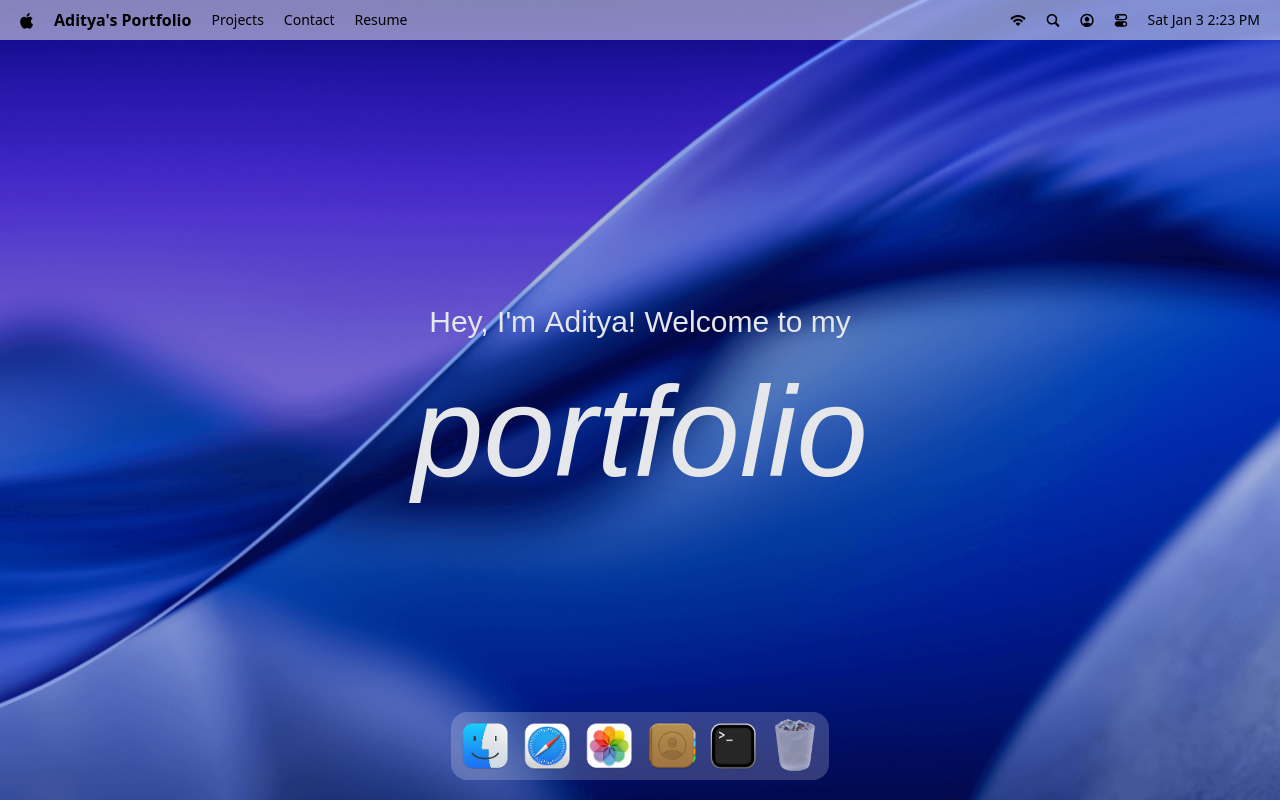
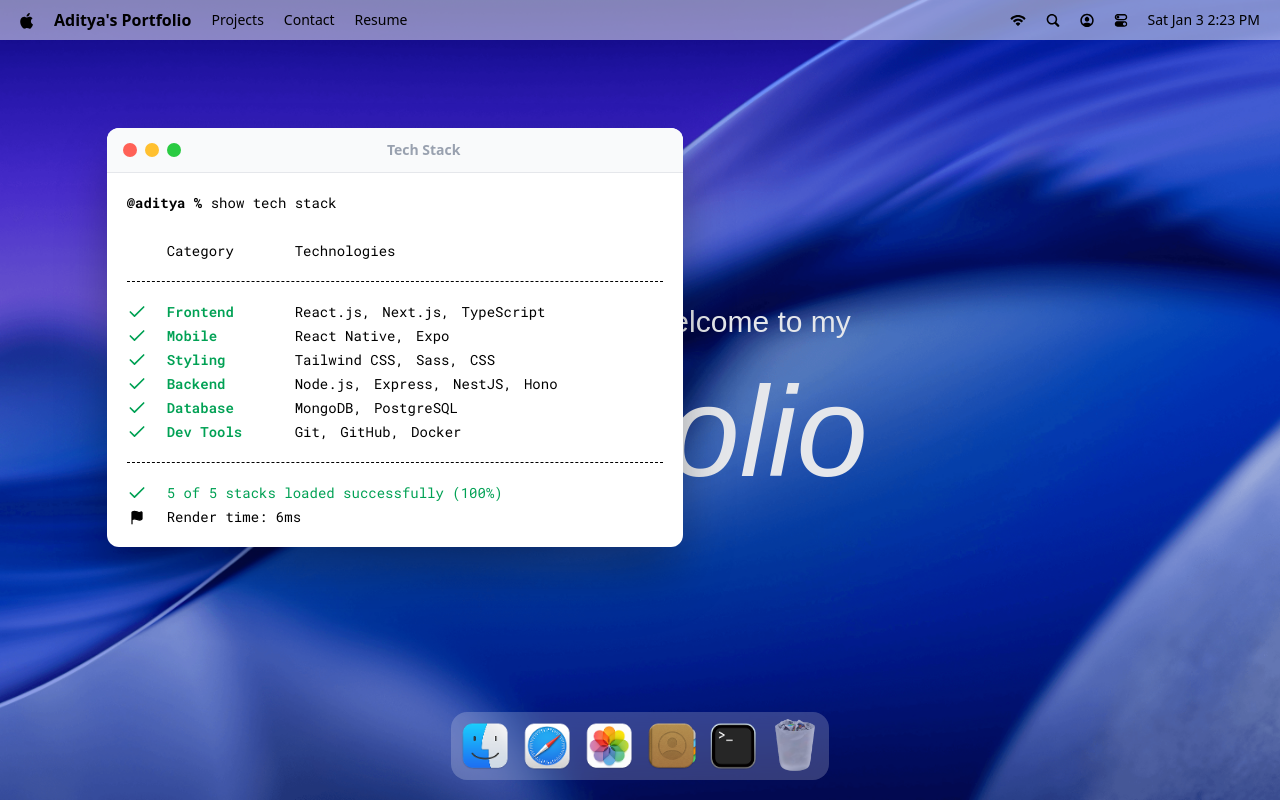
Before and after one commit to Adii-45/macos_portfolio, a React (Vite) app: page / in a window 1280 px wide. Both pictures are taken after a click on the button 733 px from the left and 746 px from the top of the page. Built offline with nearby package versions, Linux system fonts and the light colour scheme; a web font is replaced by a local one.

Commit message:
implement a hoc for managing window states and add the first window - terminal

```diff
--- a/src/App.jsx
+++ b/src/App.jsx
@@ -1,5 +1,12 @@
+import React from "react";
+
 import { Dock, Navbar, Welcome } from "#components";
-import React from "react";
+import { Terminal } from "#windows";
+
+import { gsap } from "gsap";
+import { Draggable } from "gsap/Draggable";
+
+gsap.registerPlugin(Draggable);
 
 const App = () => {
   return (
@@ -7,6 +14,8 @@
       <Navbar />
       <Welcome />
       <Dock />
+
+      <Terminal />
     </main>
   );
 };
--- /dev/null
+++ b/src/components/WindowControls.jsx
@@ -0,0 +1,16 @@
+import React from "react";
+import { useWindowStore } from "#store/windows";
+
+const WindowControls = ({ target }) => {
+  const { closeWindow } = useWindowStore();
+
+  return (
+    <div id="window-controls">
+      <div className="close" onClick={() => closeWindow(target)}></div>
+      <div className="minimize"></div>
+      <div className="maximize"></div>
+    </div>
+  );
+};
+
+export default WindowControls;
--- a/src/components/index.js
+++ b/src/components/index.js
@@ -1,5 +1,6 @@
 import Navbar from "#components/Navbar.jsx";
 import Welcome from "#components/Welcome.jsx";
 import Dock from "#components/Dock.jsx";
+import WindowControls from "#components/WIndowControls.jsx";
 
-export { Navbar, Welcome, Dock };
+export { Navbar, Welcome, Dock, WindowControls };
--- /dev/null
+++ b/src/hoc/WindowWrapper.jsx
@@ -0,0 +1,58 @@
+import React, { useLayoutEffect } from "react";
+import { useWindowStore } from "#store/windows";
+import { useRef } from "react";
+import { useGSAP } from "@gsap/react";
+import { gsap } from "gsap";
+import { Draggable } from "gsap/Draggable";
+
+const WindowWrapper = (Component, windowKey) => {
+  const Wrapped = (props) => {
+    const { focusWindow, windows } = useWindowStore();
+    const { isOpen, zIndex } = windows[windowKey];
+    const ref = useRef(null);
+
+    useGSAP(() => {
+      const el = ref.current;
+      if (!el || !isOpen) return;
+
+      el.style.display = "block";
+
+      gsap.fromTo(
+        el,
+        { scale: 0.8, opacity: 0, y: 40 },
+        { scale: 1, opacity: 1, y: 0, duration: 0.6, ease: "power3.out" }
+      );
+    }, [isOpen]);
+
+    useGSAP(() => {
+      const el = ref.current;
+      if (!el) return;
+
+      const [instance] = Draggable.create(el, {
+        onPress: () => focusWindow(windowKey),
+      });
+
+      return () => instance.kill();
+    }, []);
+
+    useLayoutEffect(() => {
+      const el = ref.current;
+      if (!el) return;
+      el.style.display = isOpen ? "block" : "none";
+    }, [isOpen]);
+
+    return (
+      <section id={windowKey} ref={ref} style={{ zIndex }} className="absolute">
+        <Component {...props} />
+      </section>
+    );
+  };
+
+  Wrapped.displayName = `WindowWrapper(${
+    Component.displayName || Component.name || "Component"
+  })`;
+
+  return Wrapped;
+};
+
+export default WindowWrapper;
--- /dev/null
+++ b/src/windows/Terminal.jsx
@@ -0,0 +1,60 @@
+import React from "react";
+import WindowWrapper from "#hoc/WindowWrapper.jsx";
+import { techStack } from "#constants";
+import { Check, Flag } from "lucide-react";
+import WindowControls from "#components/WindowControls.jsx";
+
+const Terminal = () => {
+  return (
+    <>
+      <div id="window-header">
+        <WindowControls target="terminal" />
+        <h2>Tech Stack</h2>
+      </div>
+
+      <div className="techstack">
+        <p>
+          <span className="font-bold">@aditya % </span>
+          show tech stack
+        </p>
+
+        <div className="label">
+          <p className="w-32">Category</p>
+          <p>Technologies</p>
+        </div>
+
+        <ul className="content">
+          {techStack.map(({ category, items }) => (
+            <li key={category} className="flex items-center">
+              <Check className="check" size={20} />
+              <h3>{category}</h3>
+              <ul>
+                {items.map((item, i) => (
+                  <li key={i}>
+                    {item}
+                    {i < items.length - 1 ? "," : ""}
+                  </li>
+                ))}
+              </ul>
+            </li>
+          ))}
+        </ul>
+
+        <div className="footnote">
+            <p>
+                <Check size={20} /> 5 of 5 stacks loaded successfully (100%)
+            </p>
+
+            <p className="text-black">
+                <Flag size={15} fill="black" />
+                Render time: 6ms
+            </p>
+        </div>
+      </div>
+    </>
+  );
+};
+
+const TerminalWindow = WindowWrapper(Terminal, "terminal");
+
+export default TerminalWindow;
--- /dev/null
+++ b/src/windows/index.js
@@ -0,0 +1,3 @@
+import Terminal from "#windows/Terminal.jsx";
+
+export { Terminal };
```
